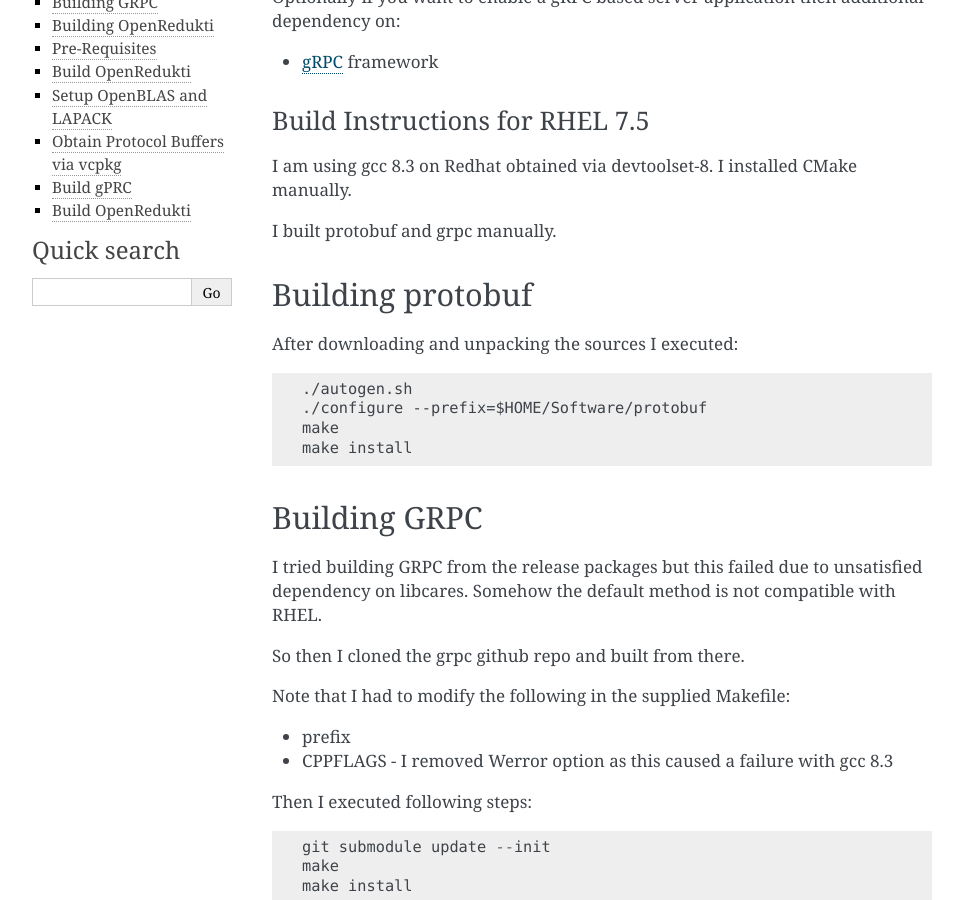
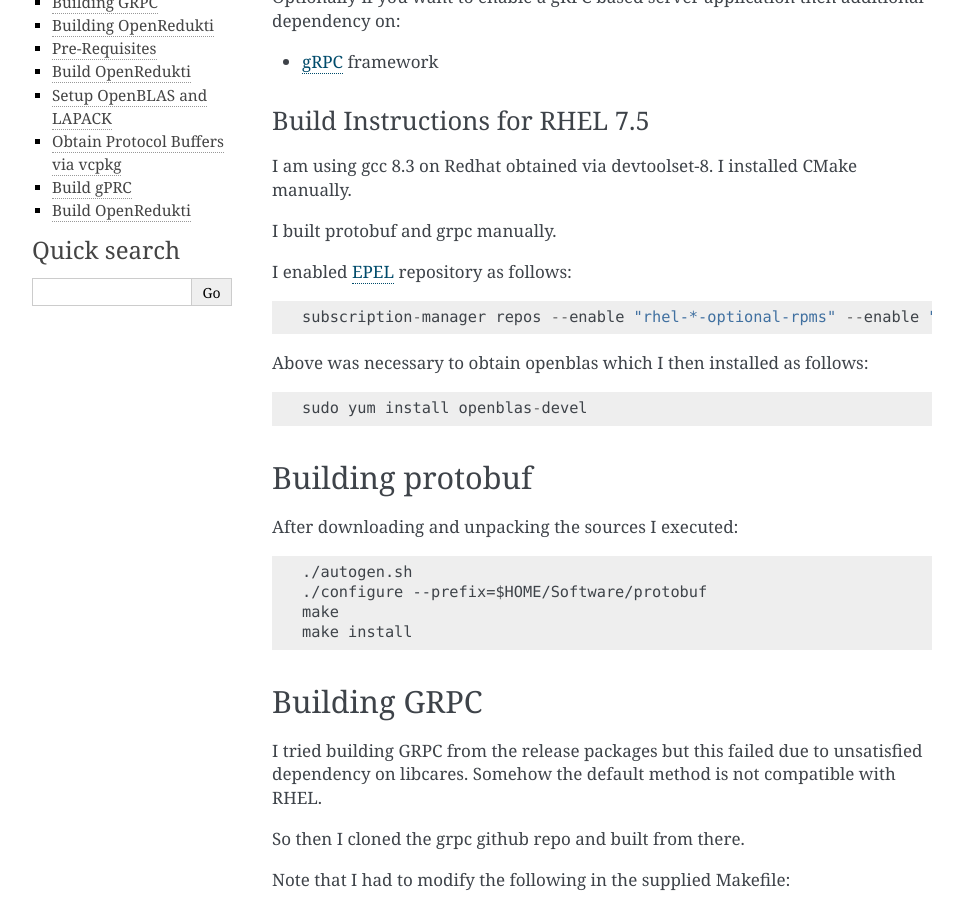
Before and after one commit to redukti/OpenRedukti, a Sphinx documentation site: the page built from docs/openredukti-building.rst, in a window 1280 px wide and 900 px high, scrolled down 343 px. Shown: the whole window, without its empty margins (148-1111 px from the left). Built offline with Sphinx 7.4.7, drawn with Linux system fonts in a browser that asks for light colours; formulas are drawn with MathJax 3.

Commit message:
Update openredukti-building.rst

```diff
--- a/docs/openredukti-building.rst
+++ b/docs/openredukti-building.rst
@@ -22,6 +22,14 @@
 I installed CMake manually.
 
 I built protobuf and grpc manually.
+
+I enabled `EPEL <https://fedoraproject.org/wiki/EPEL>`_ repository as follows::
+
+	subscription-manager repos --enable "rhel-*-optional-rpms" --enable "rhel-*-extras-rpms"  --enable "rhel-ha-for-rhel-*-server-rpms"
+
+Above was necessary to obtain openblas which I then installed as follows::
+
+	sudo yum install openblas-devel
 
 Building protobuf
 -----------------
```
